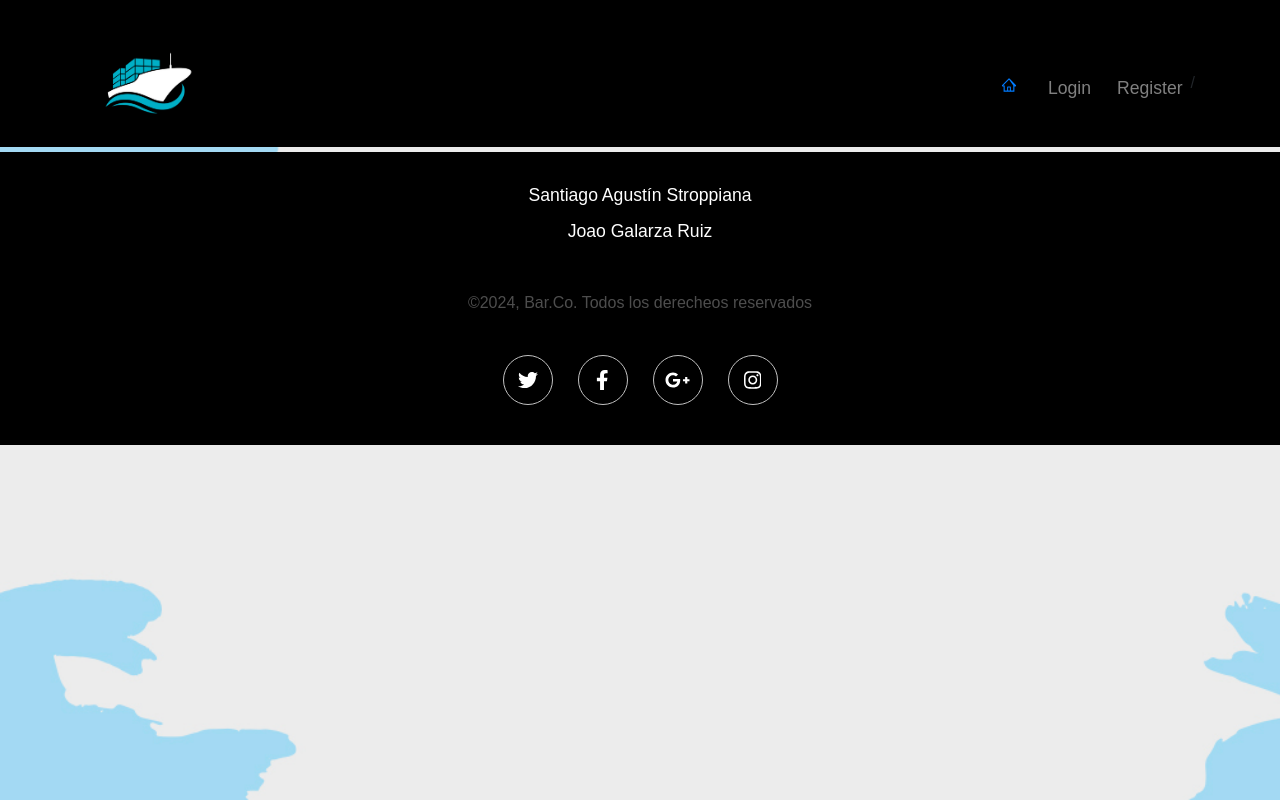
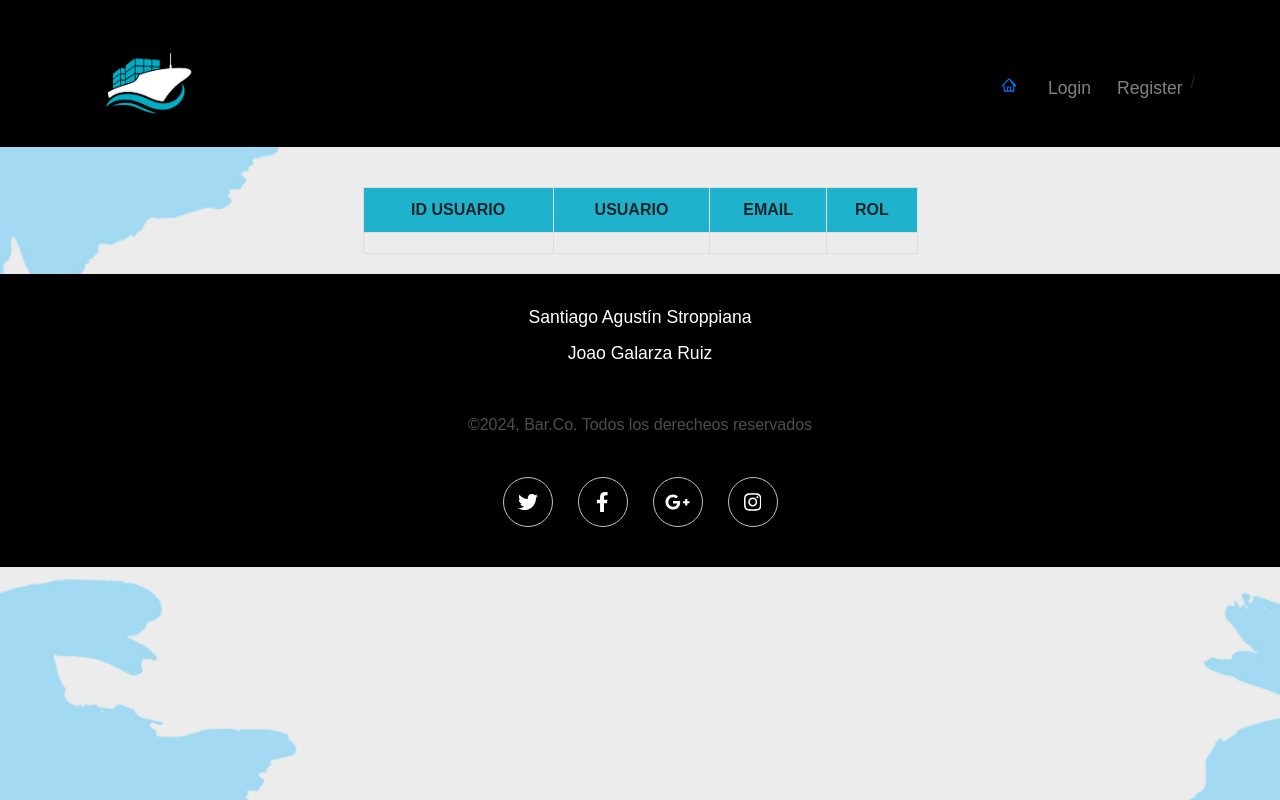
Before and after one commit to Stroppiana/BarcoShipping, a React (Vite) app in the folder barco/: page /user in a window 1280 px wide. Built offline with nearby package versions, Linux system fonts and the light colour scheme.

Commit message:
Seccion USER

```diff
--- a/barco/src/App.jsx
+++ b/barco/src/App.jsx
@@ -7,6 +7,7 @@ import { Login } from "./pages/Login/Login";
 import { Register } from "./pages/Register/Register";
 import { Logout } from "./pages/Logout/Logout";
 import { Admin } from './data/Admin';
+import { User } from './pages/Users/User';
 import { BrowserRouter ,Routes, Route } from "react-router-dom";
 
 import '../public/assets/css/estilos.css'
@@ -48,6 +49,11 @@ function App() {
       element: <Logout />,
       name: "Logout",
     },
+    {
+      path:"/user",
+      element: <User />,
+      name: "Logout",
+    },
   ]
 
 
--- a/barco/src/components/Header/Header.jsx
+++ b/barco/src/components/Header/Header.jsx
@@ -69,7 +69,7 @@ export function Header() {
                     <button className="Btn Btn-small">
                       <div className="sign">
                         <svg viewBox="0 0 512 512">
-      <path d="M377.9 105.9L500.7 228.7c7.2 7.2 11.3 17.1 11.3 27.3s-4.1 20.1-11.3 27.3L377.9 406.1c-6.4 6.4-15 9.9-24 9.9c-18.7 0-33.9-15.2-33.9-33.9l0-62.1-128 0c-17.7 0-32-14.3-32-32l0-64c0-17.7 14.3-32 32-32l128 0 0-62.1c0-18.7 15.2-33.9 33.9-33.9c9 0 17.6 3.6 24 9.9zM160 96L96 96c-17.7 0-32 14.3-32 32l0 256c0 17.7 14.3 32 32 32l64 0c17.7 0 32 14.3 32 32s-14.3 32-32 32l-64 0c-53 0-96-43-96-96L0 128C0 75 43 32 96 32l64 0c17.7 0 32 14.3 32 32s-14.3 32-32 32z"></path>
+                          <path d="M377.9 105.9L500.7 228.7c7.2 7.2 11.3 17.1 11.3 27.3s-4.1 20.1-11.3 27.3L377.9 406.1c-6.4 6.4-15 9.9-24 9.9c-18.7 0-33.9-15.2-33.9-33.9l0-62.1-128 0c-17.7 0-32-14. 3-32-32l0-64c0-17.7 14.3-32 32-32l128 0 0-62.1c0-18.7 15.2-33.9 33.9-33.9c9 0 17.6 3.6 24 9.9zM160 96L96 96c-17.7 0-32 14.3-32 32l0 256c0 17.7 14.3 32 32 32l64 0c17.7 0 32 14. 3 32 32s-14.3 32-32 32l-64 0c-53 0-96-43-96-96L0 128C0 75 43 32 96 32l64 0c17.7 0 32 14.3 32 32s-14.3 32-32 32z"></path>
                         </svg>
                       </div>
                       <div className="text">Logout</div>
@@ -77,6 +77,12 @@ export function Header() {
 
                     </Link>
                   </li>
+                    {usuarioActual?.rol === 'admin' && (
+                    <li className="nav-item">
+                      <Link className="nav-link" to="/user">USUARIOS</Link>
+                    </li>
+
+                  )}
                 </>
                 ) : (
                 <>
--- a/barco/src/pages/Envio/Envio.jsx
+++ b/barco/src/pages/Envio/Envio.jsx
@@ -31,9 +31,9 @@ export function Envio() {
 
 
   function calcularCosto() {
-    const tarifaPeso = 10;
+    const tarifaPeso = 50;
     const tarifaBarco = 50;
-    const tarifaDistancia = 20;
+    const tarifaDistancia = 10;
 
     const costoTotal = (peso * tarifaPeso) + tarifaBarco + tarifaDistancia;
     setCosto(costoTotal);
@@ -156,7 +156,7 @@ export function Envio() {
           <tbody id="envios">
             {enviosFiltrados.map((envio, index) => (
               <tr key={index}>
-                <td>{envio.id_usuario || 'N/A'}</td>
+                <td>{envio.id_usuario || '?'}</td>
                 <td>{index + 1}</td>
                 <td>{envio.cargamento}</td>
                 <td>{envio.barco}</td>
@@ -174,7 +174,7 @@ export function Envio() {
           <tbody id="envios">
             {envios.map((envio, index) => (
               <tr key={index}>
-                <td>{envio.id_usuario || 'N/A'}</td>
+                <td>{envio.id_usuario || '?'}</td>
                 <td>{index + 1}</td>
                 <td>{envio.cargamento}</td>
                 <td>{envio.barco}</td>
--- a/barco/src/pages/Home/Home.jsx
+++ b/barco/src/pages/Home/Home.jsx
@@ -13,9 +13,8 @@ export function Home(){
                 <img src="../../../public/assets/img/banner.jpg" alt="Banner" className="img-fluid"/>
             </div>
             <div className="col-md-12">
-                <h1 className="titulo">La Empresa</h1>
+                <h1 className="titulo">Bar.Co Shipping</h1>
                 <h2 className="subtitulo">Invertimos en el país porque tenemos firmes convicciones</h2>
-                <p><strong>Bar.Co Shipping</strong></p>
 <p>En Bar.Co Shipping, estamos profundamente comprometidos con el desarrollo y crecimiento de Argentina. Creemos que invertir en nuestro país no solo fortalece nuestra empresa, sino que también contribuye al bienestar y progreso de la sociedad en su conjunto. Nuestra empresa, con sede en la vibrante ciudad de Buenos Aires, se dedica exclusivamente al transporte de hidrocarburos, desempeñando un papel crucial en la cadena de suministro de energía del país.</p>
 
 <p>Desde nuestra fundación, hemos construido una sólida infraestructura que nos permite ofrecer un servicio de transporte de hidrocarburos que cumple con los más altos estándares internacionales de calidad y seguridad. Cada uno de nuestros esfuerzos está orientado a garantizar que nuestros clientes reciban productos de manera eficiente y segura, apoyando así el suministro energético esencial para el desarrollo económico y social de Argentina.</p>
--- a/barco/src/pages/Users/User.jsx
+++ b/barco/src/pages/Users/User.jsx
@@ -4,7 +4,35 @@ export function User(){
     return(
         <>
 
+        <div className="container">
+        <table>
+          <thead>
+            <tr>
+              <th>ID USUARIO</th>
+              <th>USUARIO</th>
+              <th>EMAIL</th>
+              <th>ROL</th>
+            </tr>
+          </thead>
 
+          <tbody id="envios">
+
+              <tr>
+                <td></td>
+                <td></td>
+                <td></td>
+                <td></td>
+              </tr>
+
+          </tbody>
+
+
+        {/* {usuario?.rol === 'admin' && (
+
+
+        )} */}
+        </table>
+      </div>
         </>
     );
 
```
Lines whose indentation alone changed are shown as unchanged.
